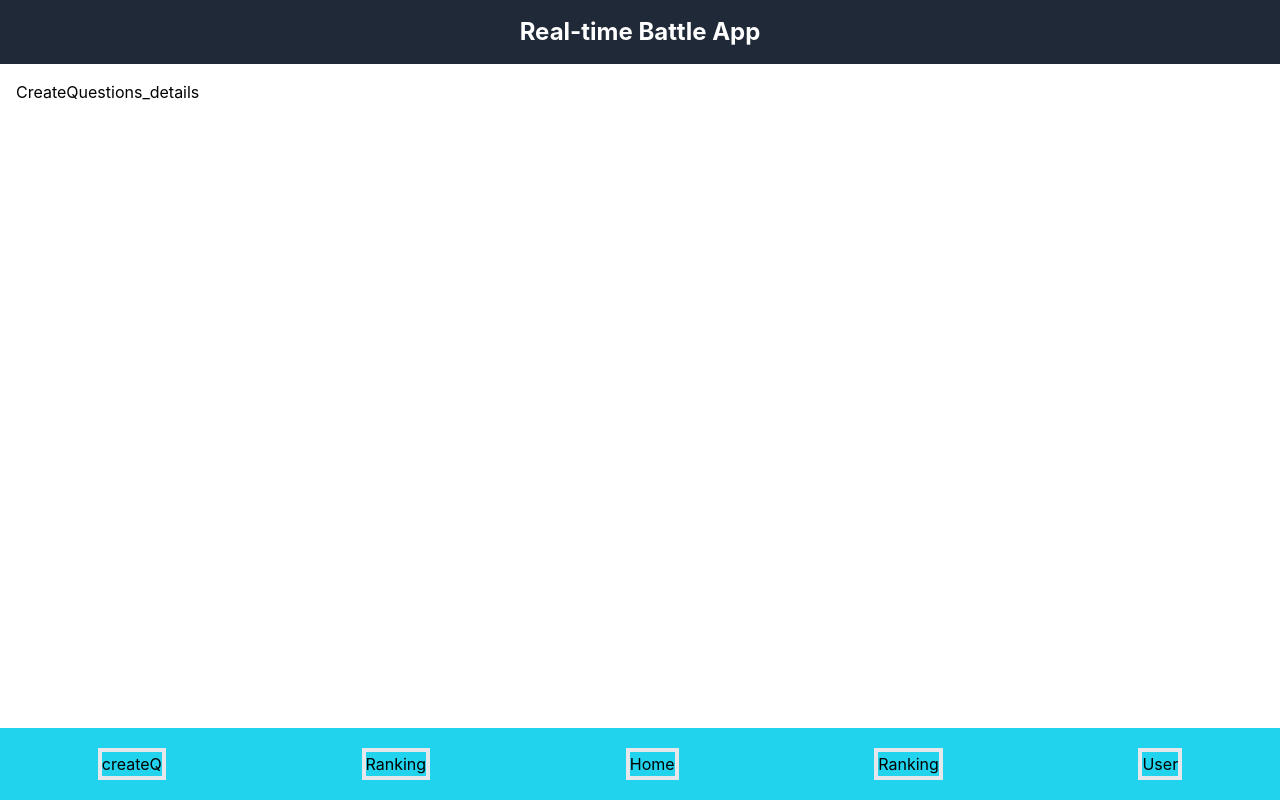
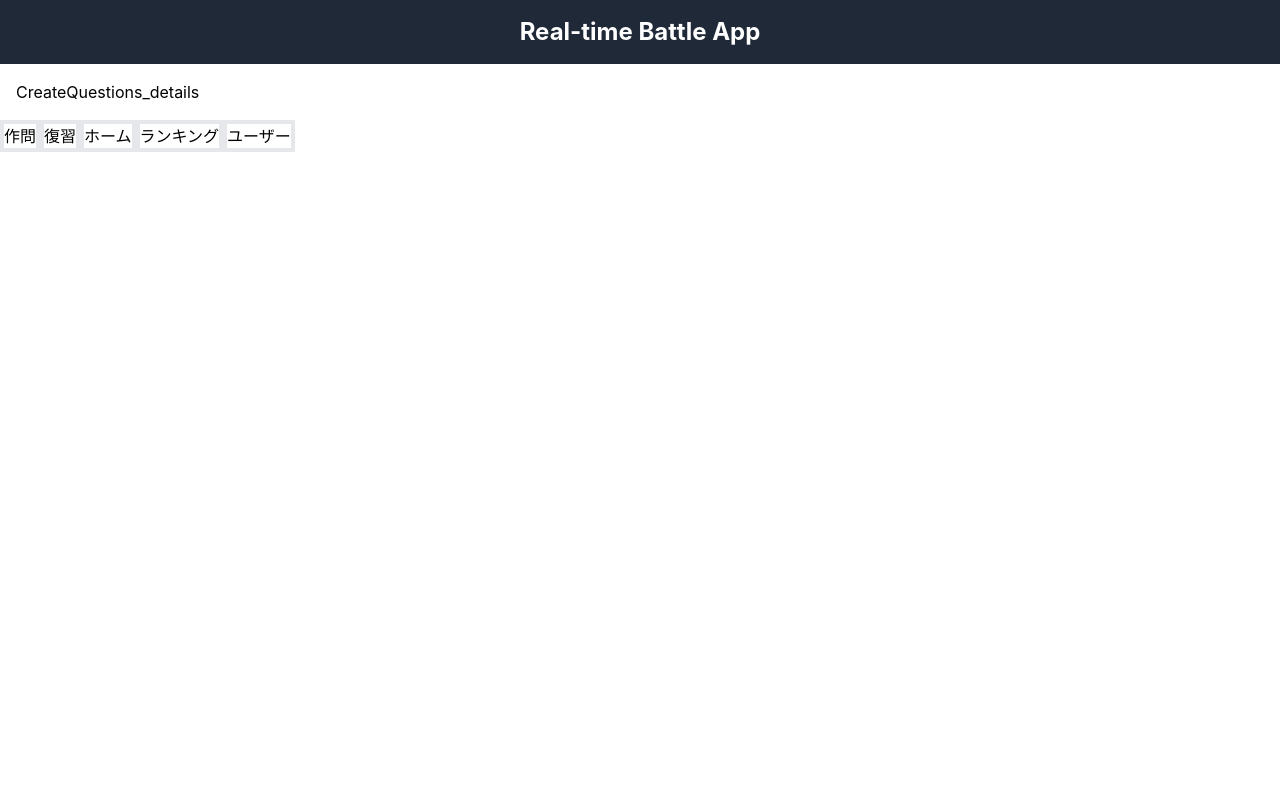
Before and after one commit to Kazu-1024/kazuyoshi-temp-, a React (Create React App) app: page /CreateQuestions_details in a window 1280 px wide. Built offline with nearby package versions, Linux system fonts and the light colour scheme; the HTML template or start-up script is replaced by a standard one.

Commit message:
refactor: footerMenu

```diff
--- a/src/components/FooterMenu.jsx
+++ b/src/components/FooterMenu.jsx
@@ -8,13 +8,13 @@ const FooterMenu = () => {
       navigate('/');
     }
   return (
-      <footer className="bg-cyan-400 absolute bottom-0 flex justify-around w-full py-5">
-        <button className="border-4" onClick={() => navigate('/CreateQuestions')}>createQ</button>
-        <button className="border-4" onClick={() => navigate('/Rankings')}>Ranking</button>
-        <button className="border-4" onClick={handleGoHome}>Home</button>
-        <button className="border-4" onClick={() => navigate('/Rankings')}>Ranking</button>
-        <button className="border-4" onClick={() => navigate('/UserDetails')}>User</button>
-      </footer>
+    <>
+      <button className="border-4" onClick={() => navigate('/CreateQuestions')}>作問</button>
+      <button className="border-4" onClick={() => navigate('/QuizReview')}>復習</button>
+      <button className="border-4" onClick={handleGoHome}>ホーム</button>
+      <button className="border-4" onClick={() => navigate('/Rankings')}>ランキング</button>
+      <button className="border-4" onClick={() => navigate('/UserDetails')}>ユーザー</button>
+    </>
   )
 }
 
```
